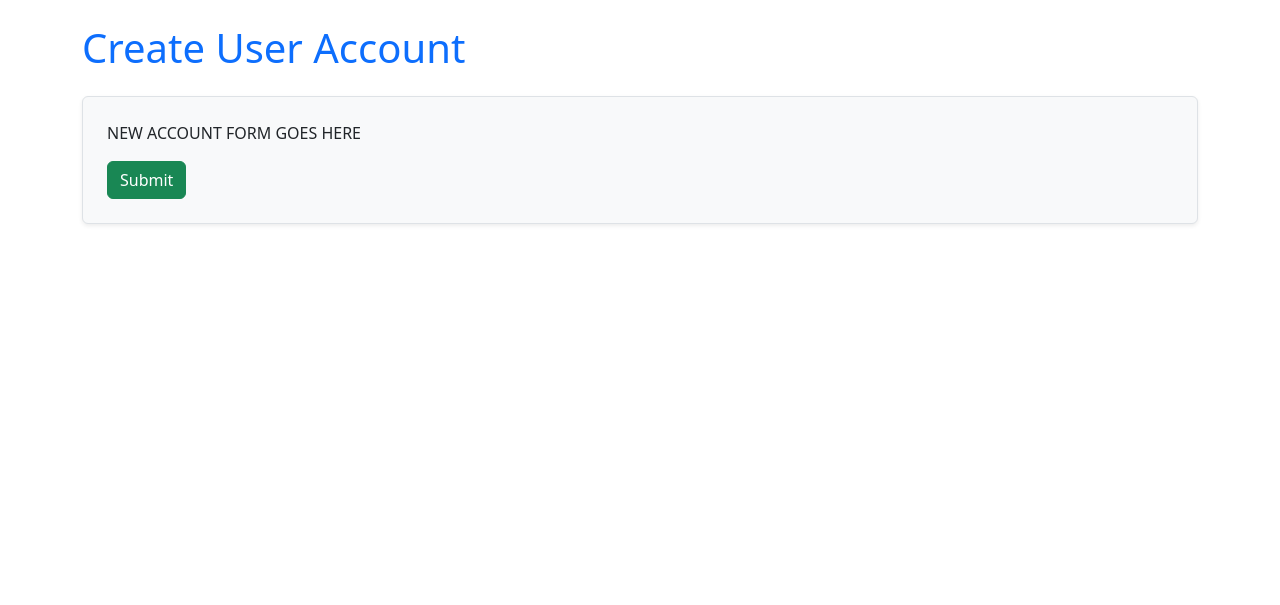
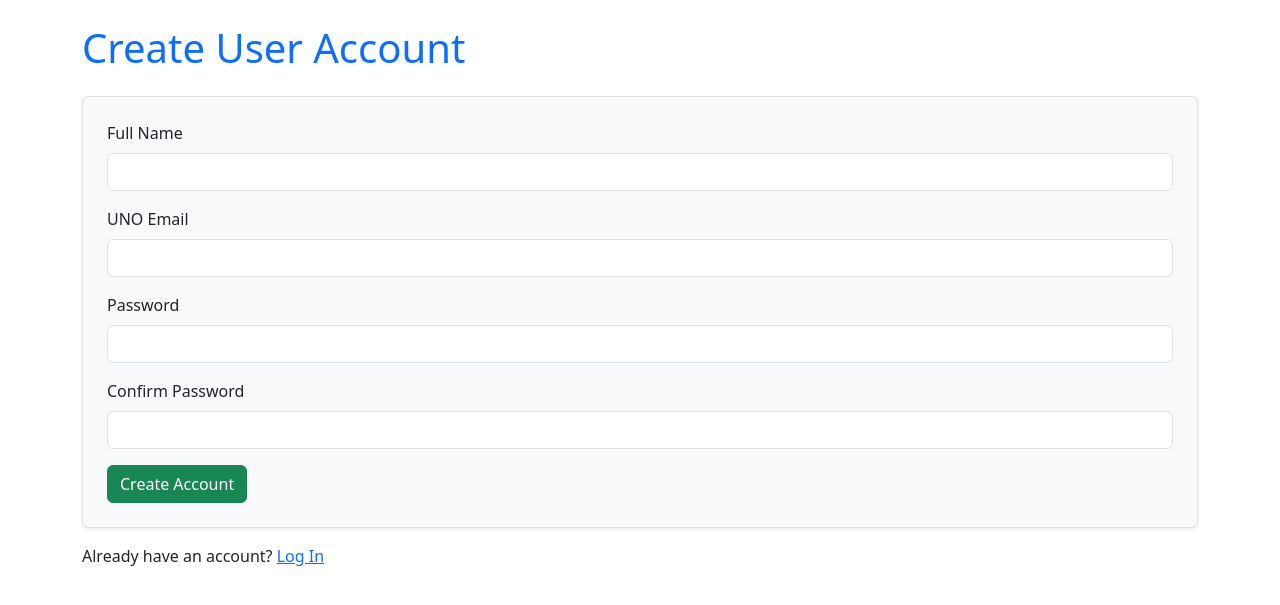
Before and after one commit to JoeyCouncill/Comhluadar, a Django app: page /create_account/ in a window 1280 px wide. Shown: the top 605 px of the page. Run offline with Django 5.2, Linux system fonts and the light colour scheme; some libraries are stand-ins or nearby versions.

Commit message:
Create login and sign-up frontend forms

```diff
--- a/accounts_app/templates/create_account.html
+++ b/accounts_app/templates/create_account.html
@@ -8,16 +8,95 @@
     <!-- Bootstrap CSS -->
     <link href="{% static 'css/bootstrap.min.css' %}" rel="stylesheet" />
   </head>
-
 <div class="container mt-4">
   <h1 class="mb-4 text-primary">Create User Account</h1>
 
-  <!-- New Account Form -->
   <form method="POST" class="border p-4 rounded bg-light shadow-sm">
     {% csrf_token %}
+
+    {% if messages %}
+      {% for message in messages %}
+        <div class="alert alert-info">
+          {{ message }}
+        </div>
+      {% endfor %}
+    {% endif %}
+
     <div class="mb-3">
-      NEW ACCOUNT FORM GOES HERE
+      <label for="name" class="form-label">Full Name</label>
+      <input
+        type="text"
+        id="name"
+        name="name"
+        class="form-control"
+        required
+      />
     </div>
-    <button type="submit" class="btn btn-success">Submit</button>
+
+    <div class="mb-3">
+      <label for="email" class="form-label">UNO Email</label>
+      <input
+        type="email"
+        id="email"
+        name="email"
+        class="form-control"
+        required
+      />
+    </div>
+
+    <div class="mb-3">
+      <label for="password1" class="form-label">Password</label>
+      <input
+        type="password"
+        id="password1"
+        name="password1"
+        class="form-control"
+        required
+      />
+    </div>
+
+    <div class="mb-3">
+      <label for="password2" class="form-label">Confirm Password</label>
+      <input
+        type="password"
+        id="password2"
+        name="password2"
+        class="form-control"
+        required
+      />
+    </div>
+
+    <div
+      id="password-error"
+      class="alert alert-danger"
+      style="display: none;"
+    >
+      Passwords do not match.
+    </div>
+
+    <button type="submit" class="btn btn-success">
+      Create Account
+    </button>
   </form>
+
+  <div class="mt-3">
+    Already have an account?
+    <a href="{% url 'user_login' %}">Log In</a>
+  </div>
 </div>
+
+<script>
+  const form = document.querySelector("form");
+  const password1 = document.getElementById("password1");
+  const password2 = document.getElementById("password2");
+  const passwordError = document.getElementById("password-error");
+
+  form.addEventListener("submit", function(event) {
+    if (password1.value !== password2.value) {
+      event.preventDefault();
+      passwordError.style.display = "block";
+    } else {
+      passwordError.style.display = "none";
+    }
+  });
+</script>
```
Also changed, not shown: accounts_app/templates/user_login.html (+41 -5 lines).
